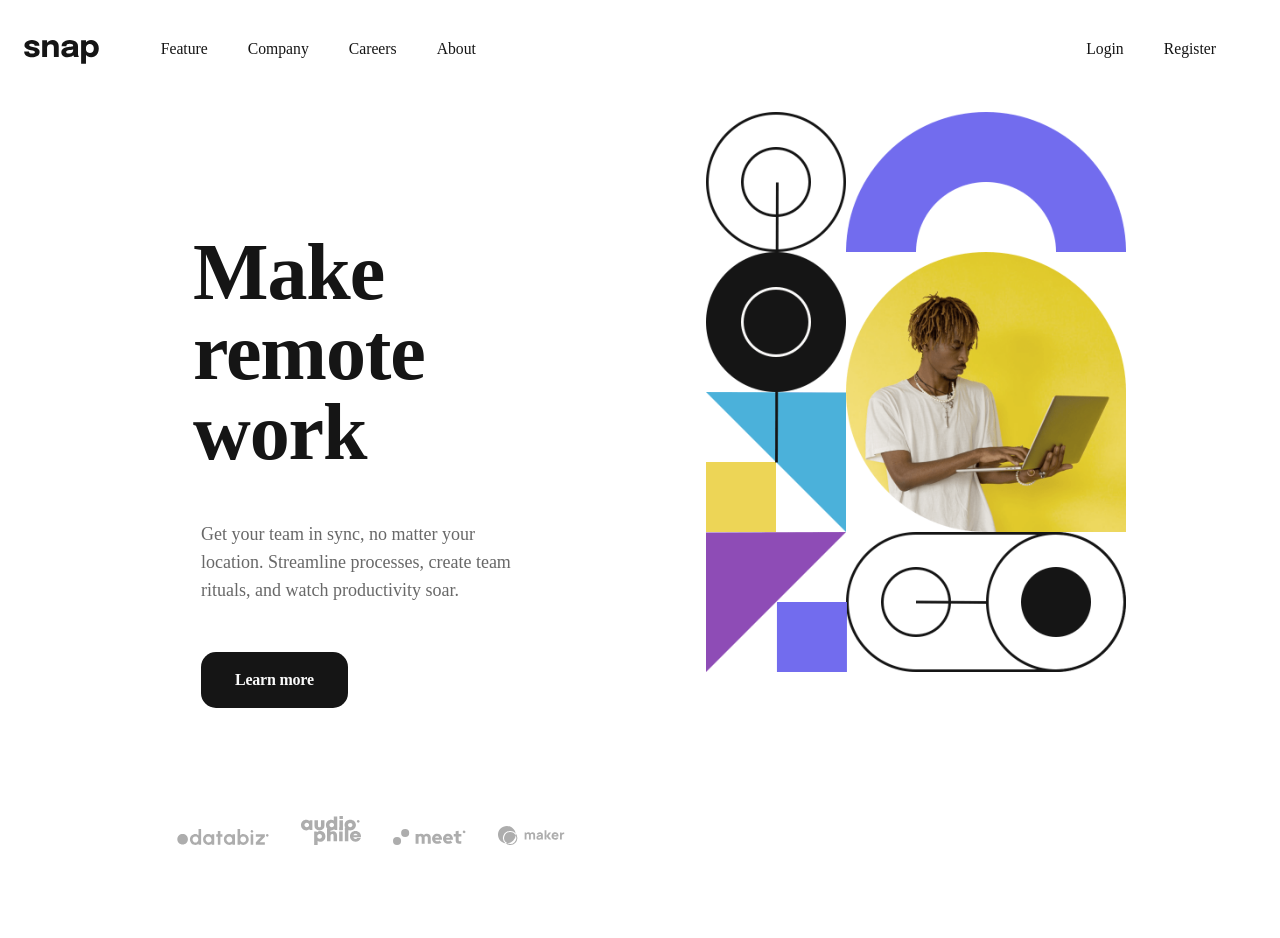
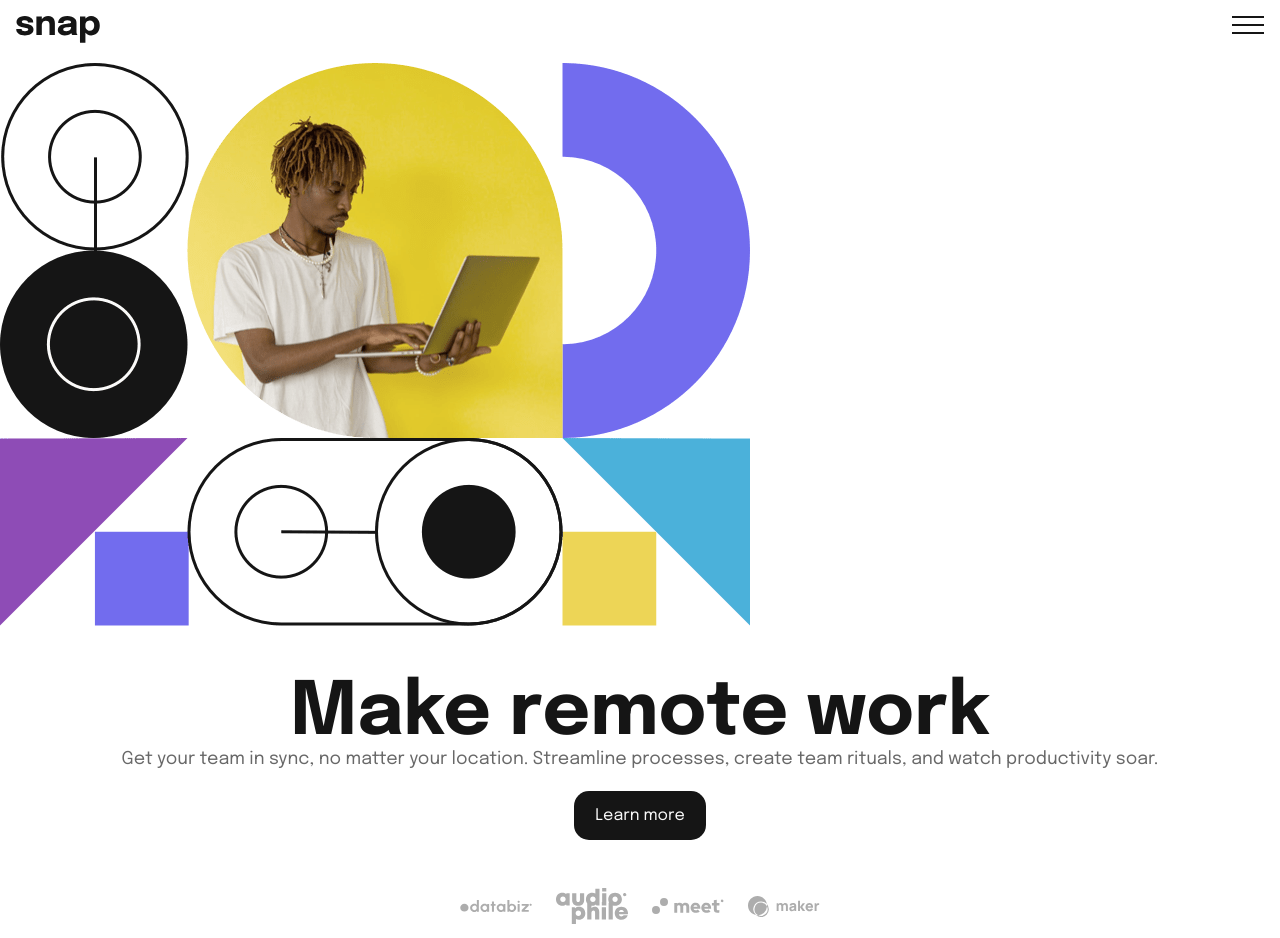
Before and after one commit to Edg3Runner/Snap, a plain HTML site: page index.html in a window 1280 px wide. Before the commit the page ends 845 px from the top, so only its background shows below. Drawn offline with Linux system fonts and the light colour scheme.

Commit message:
Mobile layout done

```diff
--- a/grid.css
+++ /dev/null
@@ -1,222 +0,0 @@
-@import url("https://fonts.googleapis.com/css2?family=Epilogue:ital,wght@0,100..900;1,100..900&display=swap");
-
-:root {
-  /* Typography */
-
-  --c-black: #151515;
-  --c-light-grey: #adadad;
-  --c-medium-grey: #686868;
-  --c-almost-white: #fafafa;
-
-  --f-heading-l: 80px;
-  --f-heading-s: 36px;
-  --f-body-s: clamp(
-    0.875rem,
-    0.8309859154929577rem + 0.18779342723004694vw,
-    1rem
-  );
-  --f-body-m: clamp(
-    1.125rem,
-    0.9049295774647887rem + 0.9389671361502347vw,
-    1.75rem
-  );
-  --f-button: clamp(
-    1.125rem,
-    0.9049295774647887rem + 0.9389671361502347vw,
-    1.75rem
-  );
-}
-
-/* RESET */
-
-*,
-*::before,
-*::after {
-  box-sizing: border-box;
-}
-
-h1,
-h2,
-p,
-body {
-  margin: 0;
-}
-
-img {
-  width: 100%;
-  height: auto;
-  display: block;
-}
-
-/* Layout */
-
-.wrapper {
-  display: flex;
-  flex-direction: column;
-  justify-content: center;
-  padding: 1rem;
-  max-width: 1440px;
-  margin: 0 auto;
-}
-
-.header {
-  display: flex;
-}
-
-.nav {
-  width: 100%;
-}
-
-.nav__list {
-  width: 100%;
-
-  display: flex;
-  padding: 0;
-  margin: 0;
-}
-
-.auth {
-  margin-left: auto;
-  display: flex;
-}
-
-.nav__list li {
-  list-style-type: none;
-  margin-right: 40px;
-}
-
-.nav__list a {
-  font-size: var(--f-body-s);
-  text-decoration: none;
-  color: var(--c-black);
-}
-
-.cta__image img {
-  margin: 0 auto;
-}
-
-.cta__content {
-  padding: 1rem;
-  text-align: center;
-}
-
-.cta--primary {
-  font-size: 30px;
-  font-weight: 700;
-  line-height: 42px;
-  letter-spacing: -0.5px;
-  color: var(--c-black);
-  margin-top: 3rem;
-  margin-bottom: 1rem;
-}
-
-.cta__content a {
-  display: inline-block;
-  padding: 1.25rem 4.25rem;
-  text-decoration: none;
-  color: var(--c-almost-white);
-  font-size: 16px;
-  font-weight: bold;
-  line-height: 26px;
-  letter-spacing: -0.22px;
-  border-radius: 0.9375rem;
-  background-color: var(--c-black);
-  margin: 48px auto 0 auto;
-}
-
-.clients {
-  display: flex;
-  justify-content: space-evenly;
-  margin-top: 48px;
-}
-
-.clients div {
-  padding: 0rem 1rem 0 1rem;
-}
-
-/* This changes the layout for screens wider than 48em */
-@media (min-width: 69.375rem) {
-  .wrapper {
-    padding: 40px 24px 0px 24px;
-  }
-
-  .header__logo {
-    margin-right: 62px;
-  }
-
-  .nav__list li {
-    padding: 0;
-    margin-right: 40px;
-  }
-
-  .auth {
-  }
-
-  .auth .button {
-    padding: 0;
-    margin: 0;
-    border: none;
-  }
-
-  .cta {
-    display: flex;
-    flex-direction: row;
-  }
-
-  .cta__content {
-    padding: 0rem;
-    width: 50%;
-    margin-left: 137px;
-    margin-right: 125px;
-    margin-top: 120px;
-    text-align: left;
-  }
-
-  .cta__content a {
-    padding: 0.87rem 2.125rem;
-    line-height: 28px;
-    font-weight: 800;
-    margin-left: 2.5rem;
-  }
-
-  .cta__image {
-    order: 1;
-    width: 50%;
-    margin-right: 130px;
-    margin-top: 48px;
-  }
-
-  .cta--primary {
-    font-size: var(--f-heading-l);
-    text-align: left;
-    line-height: 80px;
-    letter-spacing: -1.11px;
-    font-weight: 800;
-    padding: 0 2rem;
-  }
-
-  .cta--secondary {
-    margin-top: 48px;
-    text-align: left;
-    font-size: 18px;
-    color: var(--c-medium-grey);
-    line-height: 28px;
-    padding: 0 2.5rem;
-  }
-
-  .cta__link {
-    margin-top: 51px;
-    margin-left: 0;
-    font-size: 18px;
-    font-weight: bold;
-  }
-
-  .clients {
-    margin-top: 108px;
-  }
-  .clients div {
-    display: flex;
-    justify-content: center; /* Optional: horizontally center the image */
-    align-items: flex-end; /* Align items to the bottom */
-  }
-}
--- a/index.html
+++ b/index.html
@@ -9,87 +9,108 @@
       sizes="32x32"
       href="./assets/images/favicon-32x32.png"
     />
-    <link rel="stylesheet" href="grid.css" />
+    <link rel="stylesheet" href="style.css" />
     <title>Frontend Mentor | Intro component with sign up form</title>
   </head>
   <body>
     <div class="wrapper">
-      <header class="header">
-        <div class="header__logo">
-          <a href="/">
+      <header>
+        <div class="logo"><img src="./assets/images/logo.svg" alt="" /></div>
+        <div class="nav__menu--open">
+          <img src="./assets/images/icon-menu.svg" alt="" />
+        </div>
+        <nav class="nav">
+          <div>
             <img
-              src="./assets/images/logo.svg"
-              alt="Snap"
-              height="26.58"
-              width="83.5"
-          /></a>
-        </div>
-        <nav class="header nav">
-          <ul class="nav__list">
-            <li class="nav__item"><a href="#">Feature</a></li>
-            <li class="nav__item"><a href="#">Company</a></li>
-            <li class="nav__item"><a href="#">Careers</a></li>
-            <li class="nav__item"><a href="#">About</a></li>
-            <div class="auth">
-              <li class="nav__item login"><a href="#">Login</a></li>
-              <li class="nav__item"><a href="#">Register</a></li>
-            </div>
+              class="nav__menu--close"
+              src="./assets/images/icon-close-menu.svg"
+              alt=""
+            />
+          </div>
+          <ul>
+            <li>
+              <a href="#"
+                ><p class="features">
+                  Features
+                  <img src="./assets/images/icon-arrow-down.svg" alt="" /></p
+              ></a>
+              <ul class="dropdown" id="features--list">
+                <li>
+                  <a href="#"
+                    ><p>
+                      <img src="./assets/images/icon-todo.svg" alt="" />
+                      Todo List
+                    </p></a
+                  >
+                </li>
+                <li>
+                  <a href="#"
+                    ><p>
+                      <img src="./assets/images/icon-calendar.svg" alt="" />
+                      Calendar
+                    </p></a
+                  >
+                </li>
+                <li>
+                  <a href="#"
+                    ><p>
+                      <img src="./assets/images/icon-reminders.svg" alt="" />
+                      Reminders
+                    </p></a
+                  >
+                </li>
+                <li>
+                  <a href="#"
+                    ><p>
+                      <img src="./assets/images/icon-planning.svg" alt="" />
+                      Planning
+                    </p></a
+                  >
+                </li>
+              </ul>
+            </li>
+            <li>
+              <a href="#"
+                ><p class="company">
+                  Company
+                  <img src="./assets/images/icon-arrow-down.svg" alt="" />
+                </p>
+              </a>
+              <ul class="dropdown" id="company--list">
+                <li><a href="#">History</a></li>
+                <li><a href="#">Our Team</a></li>
+                <li><a href="#">Blog</a></li>
+              </ul>
+            </li>
+            <li><a href="#">Careers</a></li>
+            <li><a href="#">About</a></li>
           </ul>
+          <div class="authentication">
+            <a class="login" href="#">Login</a>
+            <a class="register" href="#">Register</a>
+          </div>
         </nav>
       </header>
-
-      <main class="cta">
-        <picture class="cta__image">
-          <source
-            media="(min-width: 69.375rem)"
-            srcset="./assets/images/image-hero-desktop.png"
-            width="480"
-            height="640"
-          />
-          <img
-            class="feature__image"
-            src="./assets/images/image-hero-mobile.png"
-            alt="colored blocks looking together like a cpu"
-            width="343"
-            height="300"
-          />
-        </picture>
-        <div class="cta__content">
-          <h1 class="cta--primary">Make remote work</h1>
-          <p class="cta--secondary">
+      <main>
+        <section class="left-col">
+          <h1 class="cta--title">Make remote work</h1>
+          <p class="cta--content">
             Get your team in sync, no matter your location. Streamline
             processes, create team rituals, and watch productivity soar.
           </p>
-          <!-- <div class="cta__link"> -->
-          <a href="#">Learn more</a>
-          <!-- </div> -->
-          <section class="clients">
-            <div>
-              <img
-                src="./assets/images/client-databiz.svg"
-                alt="Databiz company logo"
-              />
-            </div>
-            <div>
-              <img
-                src="./assets/images/client-audiophile.svg"
-                alt="Audiophile company logo"
-              />
-            </div>
-            <div>
-              <img
-                src="./assets/images/client-meet.svg"
-                alt="Meet company logo"
-              />
-            </div>
-            <div>
-              <img
-                src="./assets/images/client-maker.svg"
-                alt="Maker Company logo"
-              />
-            </div>
-          </section>
-        </div>
+          <div class="cta__btn">
+            <a href="#" class="cta__btn--link">Learn more</a>
+          </div>
+          <div class="cta__sponsors">
+            <img src="./assets/images/client-databiz.svg" alt="" />
+            <img src="./assets/images/client-audiophile.svg" alt="" />
+            <img src="./assets/images/client-meet.svg" alt="" />
+            <img src="./assets/images/client-maker.svg" alt="" />
+          </div>
+        </section>
+        <section class="right-col">
+          <img src="./assets/images/image-hero-mobile.png" alt="" />
+        </section>
       </main>
 
       <script src="index.js"></script>
--- a/style.css
+++ b/style.css
@@ -8,12 +8,15 @@
   --c-medium-grey: #686868;
   --c-almost-white: #fafafa;
 
-  --f-heading-l: 80px;
-  --f-heading-s: 36px;
-  --f-body-s: clamp(
-    0.875rem,
-    0.8309859154929577rem + 0.18779342723004694vw,
-    1rem
+  --f-heading: clamp(
+    2.25rem,
+    1.2816901408450705rem + 4.131455399061033vw,
+    5rem
+  );
+  --f-content: clamp(
+    1rem,
+    0.9559859154929577rem + 0.18779342723004694vw,
+    1.125rem
   );
   --f-body-m: clamp(
     1.125rem,
@@ -27,7 +30,6 @@
   );
 }
 
-@media (width <= 375px) {
 /* RESET */
 
 *,
@@ -45,86 +47,162 @@
 
 img {
   max-width: 100%;
-    height: auto;
-    display: block;
 }
 
 body {
   font-family: "Epilogue", sans-serif;
-    font-optical-sizing: auto;
-    font-weight: 400;
   font-style: normal;
   font-size: var(--f-body-s);
-    height: 100vh;
 }
 
-  .wrapper {
-    display: flex;
-    flex-direction: column;
-    width: 375px;
-  }
+/* NAVIGATION */
 
-  .header {
+header {
   display: flex;
   justify-content: space-between;
   padding: 1rem;
 }
 
-  .cta {
+nav {
+  display: none;
+  position: fixed;
+  top: 0;
+  right: 0;
+  width: 60%;
+  height: 100vh;
+  background-color: #fff;
+  padding: 1.3125rem;
+}
+
+.nav__menu--close {
+  display: block;
+  margin-left: auto;
+  margin-bottom: 2.3125rem;
+}
+
+.nav__menu--toggle {
+  display: block;
+}
+
+ul {
+  list-style: none;
+  padding: 0;
+  margin: 0;
+}
+
+ul li {
+  margin-bottom: 1.875rem;
+}
+
+ul li:hover {
+  cursor: pointer;
+}
+
+ul li ul {
+  visibility: hidden;
+  opacity: 0;
+  position: absolute;
+  transition: all 0.5s ease;
+  margin-top: 2rem;
+  left: 0;
+  display: none;
+}
+
+ul li ul li {
+  margin-bottom: 1.5625rem;
+}
+
+#company--list,
+#features--list {
+  margin-left: 1rem;
+}
+
+.show {
+  visibility: visible;
+  opacity: 1;
+  display: block;
+  position: relative;
+}
+
+.authentication {
+  display: flex;
+  flex-direction: column;
+  gap: 1rem;
+  margin-top: 2rem;
+  text-align: center;
+}
+
+.login {
+  padding: 0.8125rem 4.1875rem;
+}
+
+.register {
+  border: 1.5px solid var(--c-medium-grey);
+  border-radius: 14px;
+  padding: 0.8125rem 4.1875rem;
+}
+
+a {
+  text-decoration: none;
+  font-size: 16px;
+  color: var(--c-medium-grey);
+  font-weight: medium;
+}
+
+/* MAIN */
+
+main {
+  display: flex;
+  flex-direction: column;
+}
+
+.left-col {
   display: flex;
   flex-direction: column;
   justify-content: center;
   align-items: center;
-    margin-top: 1rem;
-    padding: 0 16px;
+  margin-top: 3rem;
+  padding: 0.9rem;
+  order: 1;
 }
 
-  .cta--primary {
-    text-align: center;
-    font-size: 30px;
-    font-weight: 700;
+.right-col {
+  order: 0;
+}
+
+.cta--title {
+  font-size: var(--f-heading);
+  font-weight: bold;
+  color: var(--c-black);
   line-height: 42px;
-    letter-spacing: -0.5px;
-    color: var(--c-black);
-
-    margin-top: 3rem;
   margin-bottom: 1rem;
 }
-  .cta--secondary {
-    font-size: 16px;
-    font-weight: 500;
-    line-height: 26px;
-    letter-spacing: 0;
+
+.cta--content {
+  font-size: var(--f-content);
+  line-height: 16px;
+  color: var(--c-medium-grey);
   text-align: center;
-    color: var(--c-medium-grey);
+  margin-bottom: 2.5rem;
 }
 
-  .cta__link {
-    margin-top: 24px;
+.cta__btn {
+  margin-bottom: 4rem;
 }
 
-  .cta__link a {
-    text-decoration: none;
-    padding: 12px 17px;
+.cta__btn--link {
+  padding: 1rem 1.3125rem;
   border-radius: 15px;
   color: var(--c-almost-white);
   background-color: var(--c-black);
-    font-size: 16px;
-    font-weight: bold;
-    line-height: 26px;
-    letter-spacing: -0.22px;
-    text-align: center;
 }
 
-  .clients {
+.cta__sponsors {
   display: flex;
   justify-content: space-between;
   align-items: center;
-    margin-top: 48px;
 }
 
-  .clients img {
-    display: inline-block;
-    width: 18%;
+.cta__sponsors img {
+  width: 20%;
 }
-}
```
Also changed, not shown: index.js (+23 -0 lines). Lines whose indentation alone changed are shown as unchanged.
